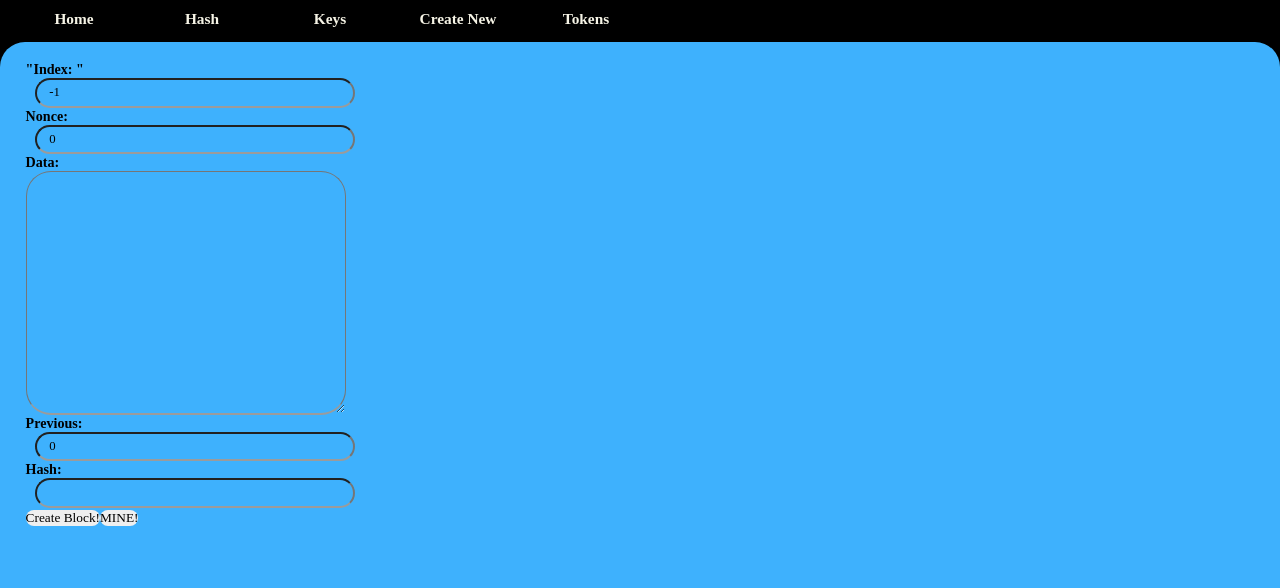
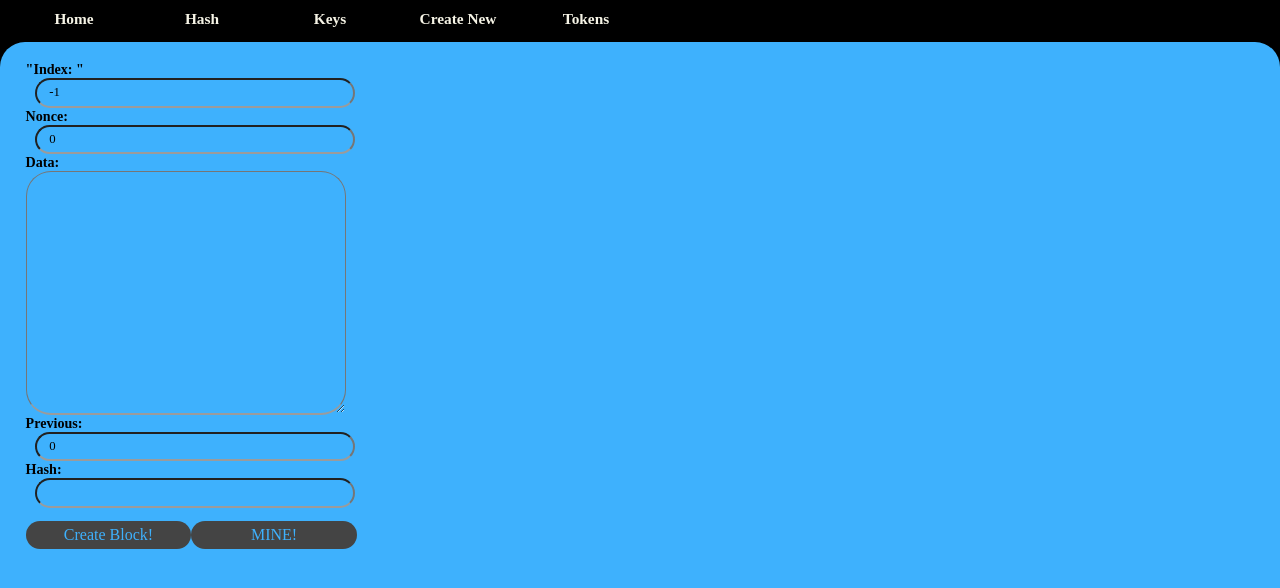
Before and after one commit to Avner152/React-Blockchain, a React (Create React App) app in the folder client/: page /new in a window 1280 px wide. Shown: the top 588 px of the page. Built offline with nearby package versions, Linux system fonts and the light colour scheme; no server answers.

Commit message:
Front is done along with backend

```diff
--- a/client/src/components/Buttons.css
+++ b/client/src/components/Buttons.css
@@ -3,6 +3,11 @@
   margin-top: 1vw!important;
   margin-left: -3.1vw;
   width: 80%;
+}
+
+.token_container .btns_father{
+  margin-left: 38vw;
+
 }
 
 * {
@@ -13,8 +18,23 @@
   border-radius: 25px;
 }
 
+.token_btns{
+  width: 102%;
+  display: flex;
+  margin: auto;
+  margin-top: .5vw;
+
+}
+.son_token_btn{
+  width: 47%;
+  background-color: #444;
+  color: #3eb1fd;
+  margin-top: .5vw;
+}
+
 .btn_container a {
-  margin-left: 5.5vw;
+  background-color: #3eb1fd;
+  margin-left: 8.5vw;
   width: 14vw;
   padding: 5px 10px;
   position: relative;
@@ -26,7 +46,7 @@
 }
 
 a {
-  width: 200px;
+  /* width: 200px; */
   padding: 5px 10px;
   position: relative;
   cursor: pointer;
--- a/client/src/components/Buttons.js
+++ b/client/src/components/Buttons.js
@@ -2,7 +2,7 @@ import "./Buttons.css";
 
 function Buttons(props) {
 return (
-    <div>
+    <div class="btns_father">
       <a>
         <span>{props.name}</span>
         <div class="wave"></div>
--- a/client/src/components/ExpenseItem.css
+++ b/client/src/components/ExpenseItem.css
@@ -10,3 +10,7 @@
   margin-bottom: 2vw;
   margin-top: 1.5vw;
 }
+
+.expense-item{
+  margin-left: 2vw;
+}
--- a/client/src/components/ExpenseItem.js
+++ b/client/src/components/ExpenseItem.js
@@ -27,9 +27,7 @@ function ExpenseItem(props) {
         });
 
 
-
-
-  console.log(props.blockchain)
+  // console.log(props.blockchain)
   return (
     <div className="expense-item">
       <ul>
--- a/client/src/components/NewBlock.js
+++ b/client/src/components/NewBlock.js
@@ -1,7 +1,7 @@
 import React, { useState } from 'react';
 import "./inputs.css";
 import { createApiClient } from "../api";
-import { Button} from 'react-bootstrap';
+import Buttons from "./Buttons"
 const SHA256 = require("crypto-js/sha256");
 
 
@@ -98,9 +98,14 @@ function NewBlock(props) {
         id="input5"
         value = {hash}
       ></input>
-      <Button variant="primary" size="lg" active onClick={() => createBlock()}>Create Block!</Button>
-      <Button variant="secondary" size="lg" onClick={() => {mineBlockV2()}}>MINE! </Button>
-
+      <div class='token_btns'>
+      <div class = 'son_token_btn' onClick={() => createBlock()}>
+      <a>Create Block!</a>
+      </div>
+      <div class = 'son_token_btn' onClick={() => {mineBlockV2()}}>
+      <a>MINE!</a>
+      </div>
+      </div>
     </div>
   );
 }
--- a/client/src/components/inputs.css
+++ b/client/src/components/inputs.css
@@ -40,4 +40,5 @@ textarea {
   background: transparent;
   transition: border-color 0.2s;
   padding-left: 1vw;
+  margin-right: 2vw;
 }
```
Also changed, not shown: client/src/components/Token.js (+0 -7 lines).
